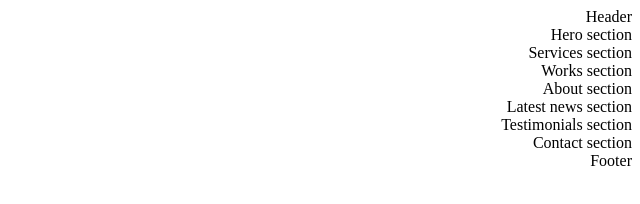
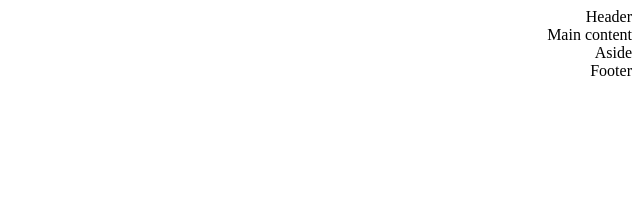
Before and after one commit to starles-barkley/atlas-web_front_end, a plain HTML site: page html_advanced/article.html in a window 1280 px wide. Shown: the whole page, without its empty margins (640-1280 px from the left). Drawn offline with Linux system fonts and the light colour scheme.

Commit message:
remove accidental changes to article.html

```diff
--- a/html_advanced/article.html
+++ b/html_advanced/article.html
@@ -7,34 +7,17 @@
         <link rel="icon" type="image/x-icon" href="./favicon.ico">
         <link rel="icon" type="image/png" href="./favicon.png">
         <title>
-            Homepage - Techium
+            Article - Techium
         </title>
         <body>
             <header>
                 Header
             </header>
             <main>
-                <section>
-                    Hero section
-                </section>
-                <section>
-                    Services section
-                </section>
-                <section>
-                    Works section
-                </section>
-                <section>
-                    About section
-                </section>
-                <section>
-                    Latest news section
-                </section>
-                <section>
-                    Testimonials section
-                </section>
-                <section>
-                    Contact section
-                </section>
+                Main content
+                <aside>
+                    Aside
+                </aside>
             </main>
             <footer>
                 Footer
```
